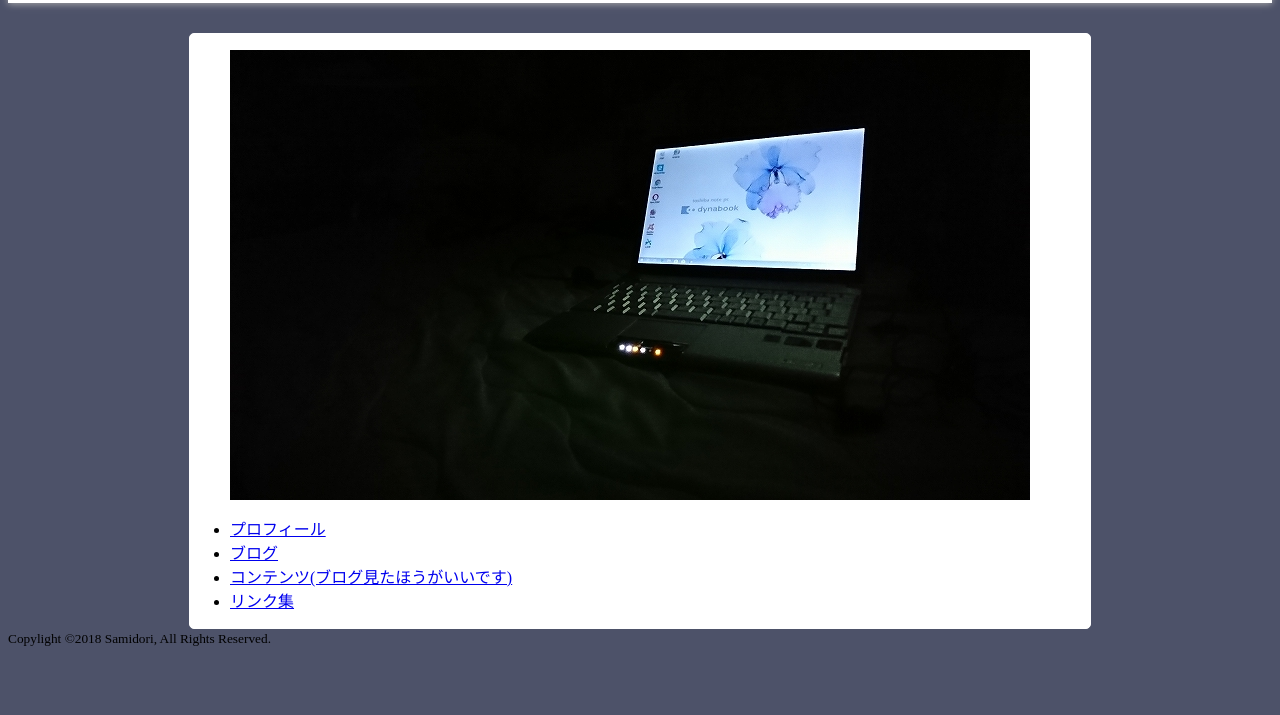
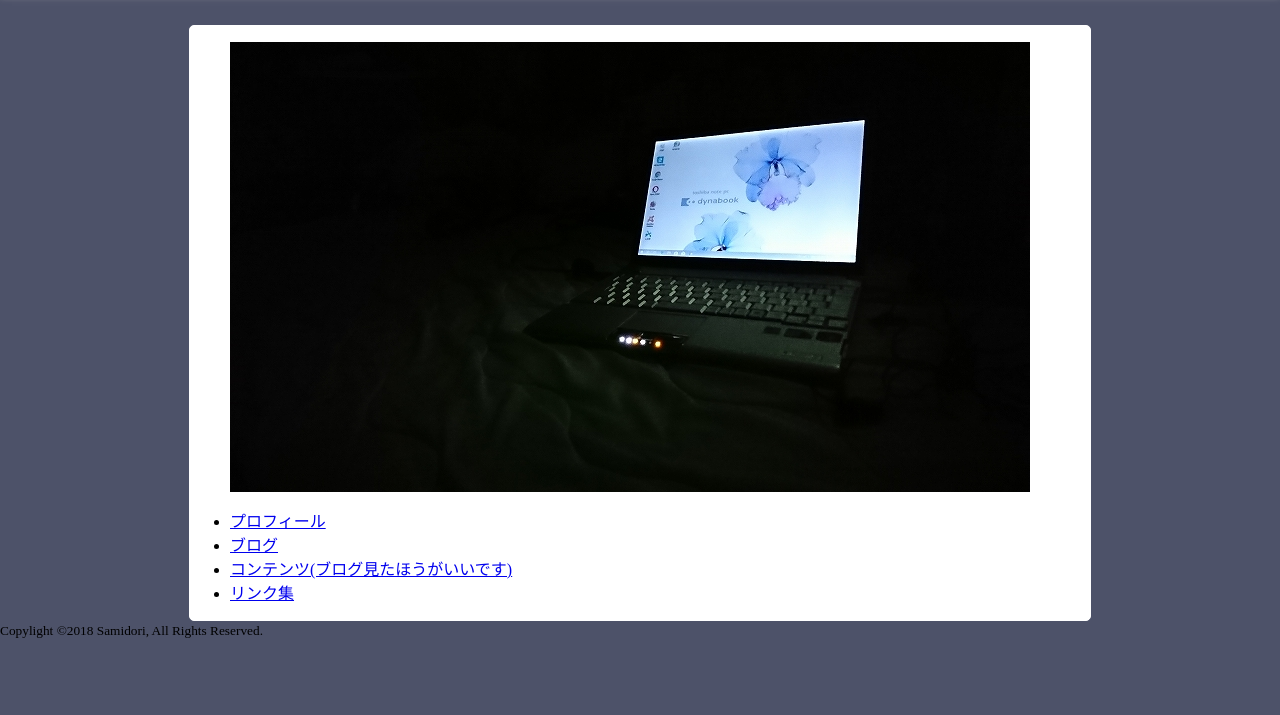
Before and after one commit to Samidori/kanade, a plain HTML site: page index.html in a window 1280 px wide. Shown: the part 85-800 px from the top of the page. Drawn offline with Linux system fonts and the light colour scheme.

Commit message:
Samidori

```diff
--- a/style.css
+++ b/style.css
@@ -1,6 +1,6 @@
 body{
     background: #4D5269;
-    margin: o;
+    margin: 0;
 }
 
 h1{
```
